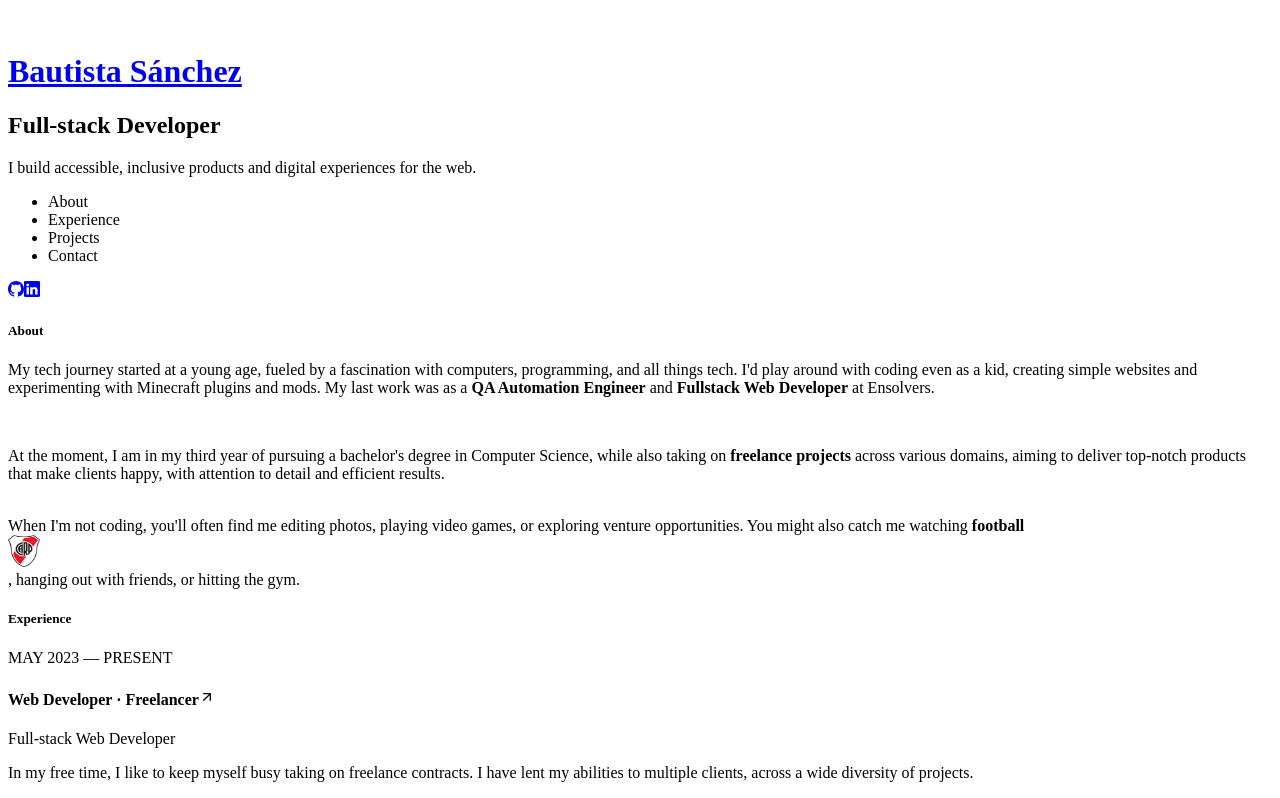
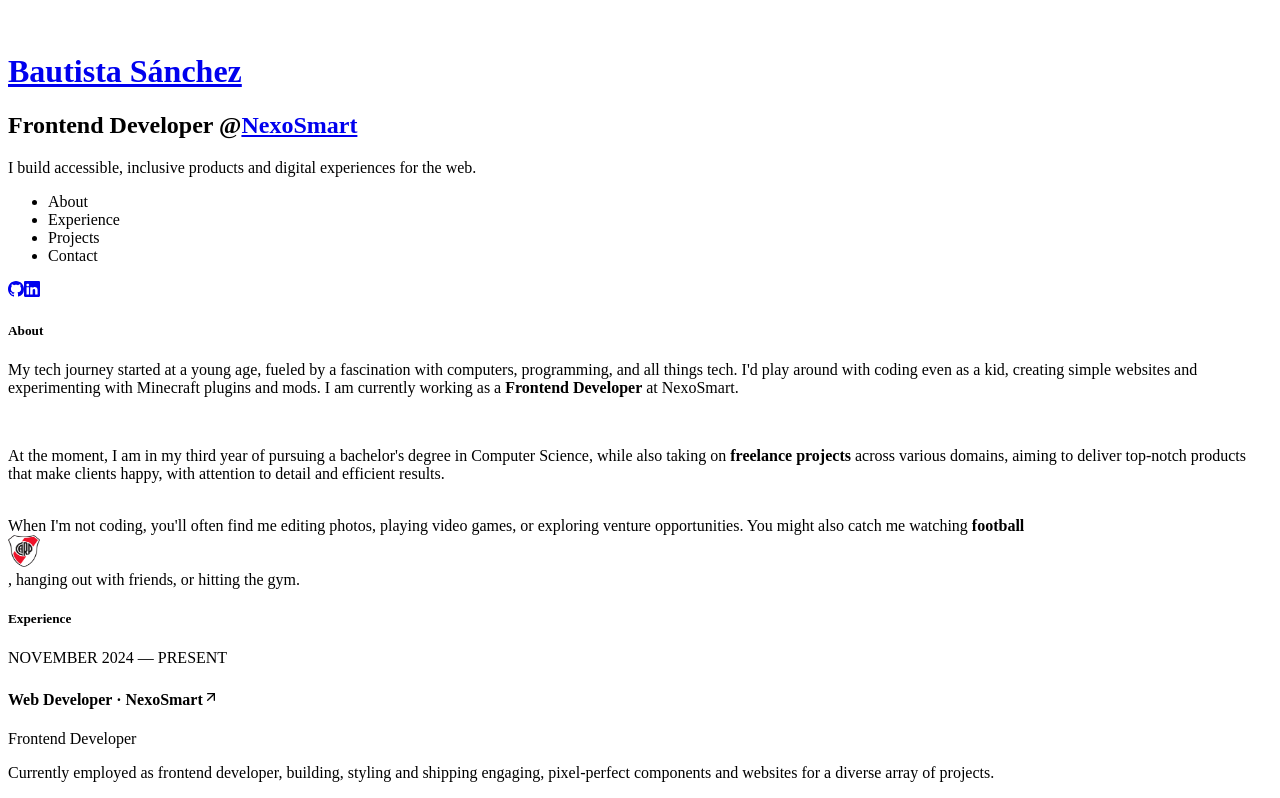
Before and after one commit to bautt-s/portfolio-v2, a Next.js app: page / in a window 1280 px wide. Shown: the part 130-928 px from the top of the page. Built offline with nearby package versions, Linux system fonts and the light colour scheme.

Commit message:
chore: updated experience & projects

```diff
--- a/src/components/about.tsx
+++ b/src/components/about.tsx
@@ -10,9 +10,8 @@ const About: React.FC<any> = (props) => {
             <p>
                 My tech journey started at a young age, fueled by a fascination with computers,
                 programming, and all things tech. I&apos;d play around with coding even as a kid, creating
-                simple websites and experimenting with Minecraft plugins and mods. My last work was as a <strong className="cursor-pointer font-medium text-slate-200
-                    hover:text-teal-300 focus-visible:text-teal-300">QA Automation Engineer</strong> and <strong className="cursor-pointer font-medium text-slate-200 hover:text-teal-300 focus-visible:text-teal-300">
-                    Fullstack Web Developer</strong> at Ensolvers.
+                simple websites and experimenting with Minecraft plugins and mods. I am currently working as a <strong className="cursor-pointer font-medium text-slate-200
+                    hover:text-teal-300 focus-visible:text-teal-300">Frontend Developer</strong> at NexoSmart.
             </p>
 
             <br />
@@ -35,7 +34,7 @@ const About: React.FC<any> = (props) => {
                     football
                     <div className='invisible group-hover:visible flex absolute bg-none w-16 h-12 rounded-xl
                     border-slate-400/10 duration-300 opacity-0 group-hover:opacity-100 top-[30px] border-2
-                    items-center justify-center rounded-sm left-[50%] translate-x-[-50%] river-animate transition-all'>
+                    items-center justify-center     left-[50%] translate-x-[-50%] river-animate transition-all'>
                         <img src='river-plate.png' height={32} width={32}
                         className="flex" alt='River Plate' />
                     </div>
--- a/src/components/experience.tsx
+++ b/src/components/experience.tsx
@@ -3,7 +3,17 @@ import { BiLink } from 'react-icons/bi'
 import { BsArrowRightShort } from 'react-icons/bs'
 import Link from 'next/link'
 
-const experiences = [{
+const experiences = [
+    {
+        title: 'Web Developer · NexoSmart',
+        subtitle: 'Frontend Developer',
+        date: 'NOVEMBER 2024 — PRESENT',
+        description: 'Currently employed as frontend developer, building, styling and shipping engaging, pixel-perfect components and websites for a diverse array of projects.',
+        tags: ['React', 'Tailwind', 'TypeScript', 'Redux', 'Next.js', 'CSS', 'UI/UX'],
+        links: [],
+        mainLink: 'https://www.nexosmart.com.ar/'
+    },
+    {
         title: 'Web Developer · Freelancer',
         subtitle: 'Full-stack Web Developer',
         date: 'MAY 2023 — PRESENT',
--- a/src/components/sidebar.tsx
+++ b/src/components/sidebar.tsx
@@ -1,5 +1,5 @@
 import Link from 'next/link';
-import { BsInstagram, BsLinkedin, BsGithub } from 'react-icons/bs'
+import { BsLinkedin, BsGithub } from 'react-icons/bs'
 
 const Sidebar: React.FC<any> = (props) => {
     const { liRefs } = props
@@ -18,7 +18,12 @@ const Sidebar: React.FC<any> = (props) => {
                 </h1>
 
                 <h2 className="mt-3 text-lg font-medium tracking-tight text-slate-200 sm:text-xl">
-                    Full-stack Developer
+                    Frontend Developer @
+
+                    <a href='https://www.nexosmart.com.ar/' target='_blank' className='ml-2 relative
+                    top-[1px] underline underline-offset-4 decoration-2 decoration-teal-300 text-teal-300'>
+                        NexoSmart
+                    </a>
                 </h2>
 
                 <p className="mt-4 max-w-xs leading-normal text-slate-300/80">
```
Also changed, not shown: src/pages/archive.tsx (+0 -12 lines). Lines whose indentation alone changed are shown as unchanged.
